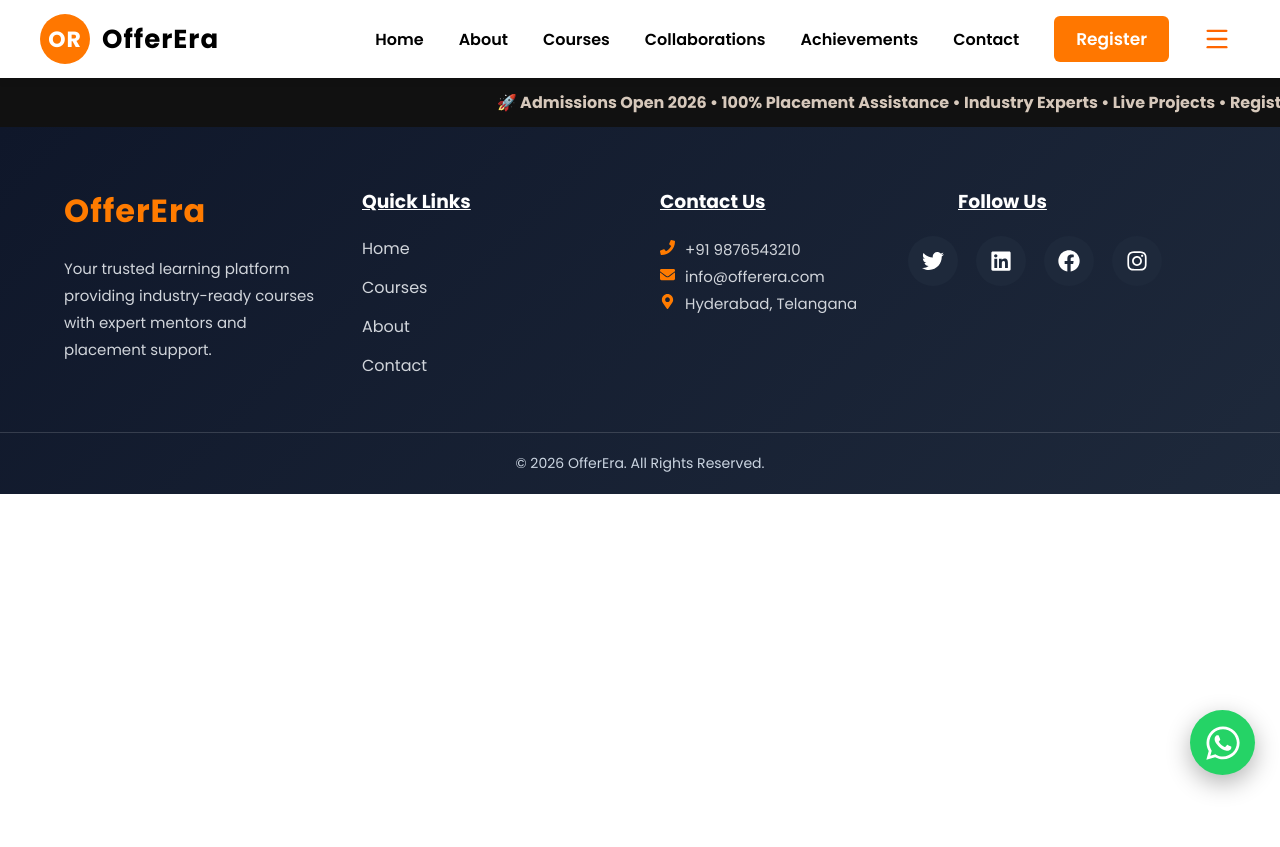
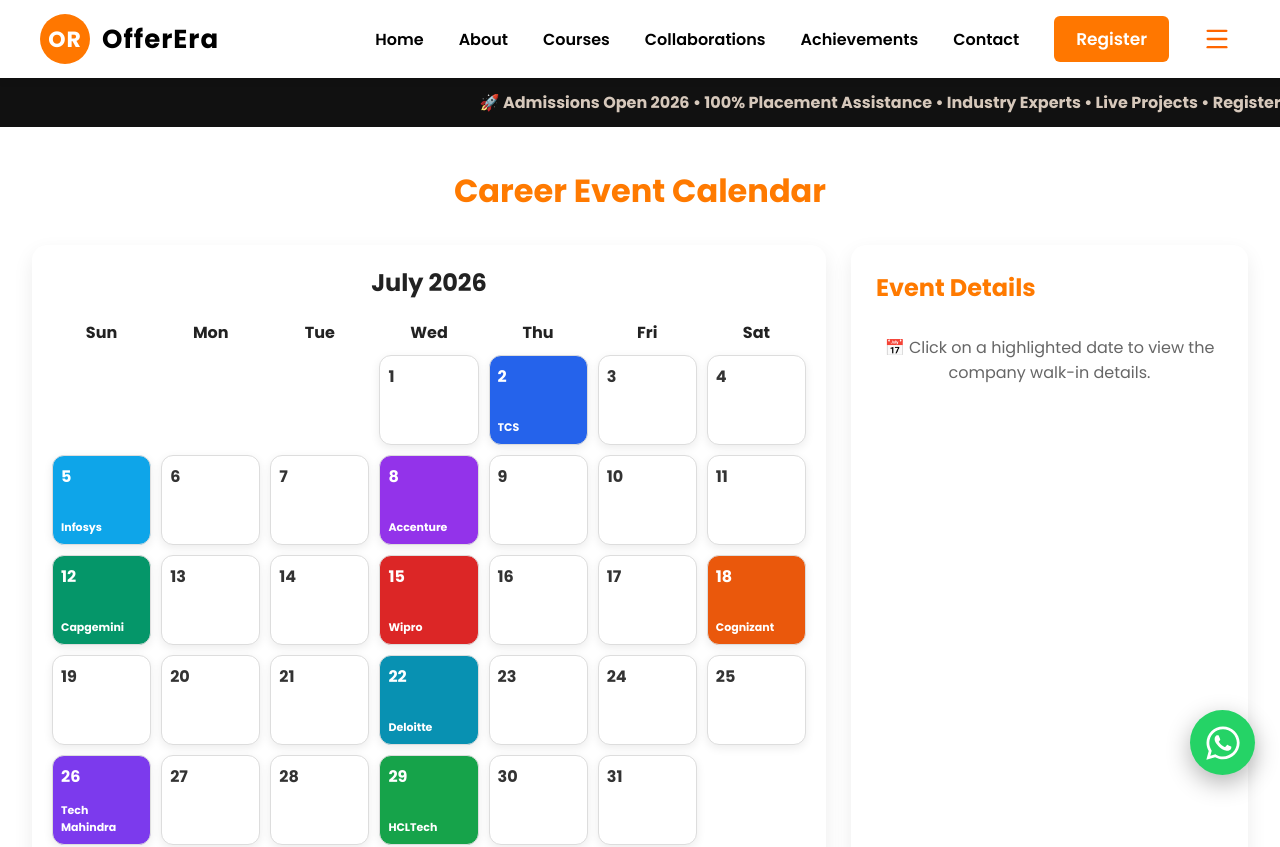
Before and after one commit to rishithac03/Institute-Website, a React (Vite) app in the folder vite-project/: page /careerevent in a window 1280 px wide. Shown: the top 847 px of the page. Before the commit the page ends 800 px from the top, so only its background shows below. Built offline with nearby package versions, Linux system fonts and the light colour scheme.

Commit message:
resolved conflicts

```diff
--- a/vite-project/src/App.jsx
+++ b/vite-project/src/App.jsx
@@ -19,6 +19,7 @@
 import SuccessStories from './pages/SuccesStories';
 import Certificate from './pages/Certificate';
 import SuccessDetails from "./pages/SuccessDetails";
+import CareerEvent from "./CareerEvent";
 function App() {
   return (
     <>
@@ -40,6 +41,7 @@
         <Route path="/demopage" element={<DemoPage/>} />
         <Route path="/successstories" element={<SuccessStories/>}/>
         <Route path="/successstories/:category" element={<SuccessDetails/>}/>
+        <Route path="/careerevent" element={<CareerEvent/>}/>
 
       </Routes>
       <div style={{marginTop:"0px"}}>
--- /dev/null
+++ b/vite-project/src/CareerEvent.jsx
@@ -0,0 +1,281 @@
+import React, { useState } from "react";
+const CareerEvent = () => {
+  const today = new Date();
+  const currentMonth = today.getMonth();
+  const currentYear = today.getFullYear();
+
+  const companyEvents = {
+    2: {
+      company: "TCS",
+      title: "Walk-in Drive",
+      location: "Hyderabad",
+      time: "10:00 AM",
+      role: "Java Developer",
+      color: "#2563eb",
+    },
+    5: {
+      company: "Infosys",
+      title: "Hiring Event",
+      location: "Bangalore",
+      time: "09:30 AM",
+      role: "System Engineer",
+      color: "#0ea5e9",
+    },
+    8: {
+      company: "Accenture",
+      title: "Campus Walk-in",
+      location: "Hyderabad",
+      time: "11:00 AM",
+      role: "Associate Software Engineer",
+      color: "#9333ea",
+    },
+    12: {
+      company: "Capgemini",
+      title: "Recruitment Drive",
+      location: "Chennai",
+      time: "10:00 AM",
+      role: "Software Engineer",
+      color: "#059669",
+    },
+    15: {
+      company: "Wipro",
+      title: "Walk-in Drive",
+      location: "Pune",
+      time: "09:00 AM",
+      role: "Project Engineer",
+      color: "#dc2626",
+    },
+    18: {
+      company: "Cognizant",
+      title: "Off Campus",
+      location: "Hyderabad",
+      time: "10:30 AM",
+      role: "Programmer Analyst",
+      color: "#ea580c",
+    },
+    22: {
+      company: "Deloitte",
+      title: "Hiring Drive",
+      location: "Hyderabad",
+      time: "01:00 PM",
+      role: "Analyst",
+      color: "#0891b2",
+    },
+    26: {
+      company: "Tech Mahindra",
+      title: "Mega Walk-in",
+      location: "Hyderabad",
+      time: "10:00 AM",
+      role: "Support Engineer",
+      color: "#7c3aed",
+    },
+    29: {
+      company: "HCLTech",
+      title: "Graduate Hiring",
+      location: "Noida",
+      time: "09:30 AM",
+      role: "Graduate Engineer Trainee",
+      color: "#16a34a",
+    },
+  };
+
+  const [selectedEvent, setSelectedEvent] = useState(null);
+
+  const firstDay = new Date(currentYear, currentMonth, 1).getDay();
+  const daysInMonth = new Date(
+    currentYear,
+    currentMonth + 1,
+    0
+  ).getDate();
+
+  const monthName = new Date(
+    currentYear,
+    currentMonth
+  ).toLocaleString("default", { month: "long" });
+
+  const calendar = [];
+
+  for (let i = 0; i < firstDay; i++) {
+    calendar.push(<div key={"blank" + i}></div>);
+  }
+
+  for (let day = 1; day <= daysInMonth; day++) {
+    const event = companyEvents[day];
+
+    calendar.push(
+      <div
+        key={day}
+        onClick={() => setSelectedEvent(event || null)}
+        style={{
+          height: "90px",
+          border: "1px solid #ddd",
+          borderRadius: "12px",
+          padding: "8px",
+          cursor: event ? "pointer" : "default",
+          background: event ? event.color : "#fff",
+          color: event ? "#fff" : "#333",
+          transition: "0.3s",
+          display: "flex",
+          flexDirection: "column",
+          justifyContent: "space-between",
+          boxShadow: "0 3px 10px rgba(0,0,0,0.08)",
+        }}
+      >
+        <strong>{day}</strong>
+
+        {event && (
+          <div
+            style={{
+              fontSize: "11px",
+              fontWeight: "bold",
+              overflow: "hidden",
+              textOverflow: "ellipsis",
+            }}
+          >
+            {event.company}
+          </div>
+        )}
+      </div>
+    );
+  }
+
+  return (
+    <div
+      style={{
+        width: "95%",
+        maxWidth: "1300px",
+        margin: "40px auto",
+        fontFamily: "Arial",
+      }}
+    >
+      <h1
+        style={{
+          textAlign: "center",
+          color: "#ff7a00",
+          marginBottom: "30px",
+        }}
+      >
+        Career Event Calendar
+      </h1>
+
+      <div
+        style={{
+          display: "grid",
+          gridTemplateColumns: "2fr 1fr",
+          gap: "25px",
+        }}
+      >
+        {/* Calendar */}
+
+        <div
+          style={{
+            background: "#fff",
+            padding: "20px",
+            borderRadius: "15px",
+            boxShadow: "0 8px 20px rgba(0,0,0,0.08)",
+          }}
+        >
+          <h2
+            style={{
+              textAlign: "center",
+              marginBottom: "20px",
+            }}
+          >
+            {monthName} {currentYear}
+          </h2>
+
+          <div
+            style={{
+              display: "grid",
+              gridTemplateColumns: "repeat(7,1fr)",
+              gap: "10px",
+              marginBottom: "10px",
+              fontWeight: "bold",
+              textAlign: "center",
+            }}
+          >
+            <div>Sun</div>
+            <div>Mon</div>
+            <div>Tue</div>
+            <div>Wed</div>
+            <div>Thu</div>
+            <div>Fri</div>
+            <div>Sat</div>
+          </div>
+
+          <div
+            style={{
+              display: "grid",
+              gridTemplateColumns: "repeat(7,1fr)",
+              gap: "10px",
+            }}
+          >
+            {calendar}
+          </div>
+        </div>
+
+        {/* Event Details */}
+
+        <div
+          style={{
+            background: "#fff",
+            borderRadius: "15px",
+            padding: "25px",
+            boxShadow: "0 8px 20px rgba(0,0,0,0.08)",
+          }}
+        >
+          <h2 style={{ color: "#ff7a00" }}>Event Details</h2>
+
+          {selectedEvent ? (
+            <>
+              <h3>{selectedEvent.company}</h3>
+
+              <p>
+                <strong>Event :</strong> {selectedEvent.title}
+              </p>
+
+              <p>
+                <strong>Role :</strong> {selectedEvent.role}
+              </p>
+
+              <p>
+                <strong>Location :</strong> {selectedEvent.location}
+              </p>
+
+              <p>
+                <strong>Time :</strong> {selectedEvent.time}
+              </p>
+
+              <button
+                style={{
+                  marginTop: "15px",
+                  background: "#ff7a00",
+                  color: "#fff",
+                  border: "none",
+                  padding: "12px 20px",
+                  borderRadius: "8px",
+                  cursor: "pointer",
+                  fontWeight: "bold",
+                }}
+              >
+                Apply Now
+              </button>
+            </>
+          ) : (
+            <div
+              style={{
+                marginTop: "30px",
+                color: "#666",
+                textAlign: "center",
+              }}
+            >
+              📅 Click on a highlighted date to view the company walk-in details.
+            </div>
+          )}
+        </div>
+      </div>
+    </div>
+  );
+};
+
+export default CareerEvent;
--- a/vite-project/src/components/Navbar/Navbar.jsx
+++ b/vite-project/src/components/Navbar/Navbar.jsx
@@ -77,6 +77,7 @@
                                 <NavLink to="/jobs"> Job Predictions </NavLink>
                                 <NavLink to="/resources"> Resources </NavLink>
                                 <NavLink to="/certificate"> Certificate Generation </NavLink>
+                                <NavLink to="/careerevent"> Career Event Calendar </NavLink>
                             </div>
                         )}
                         {mobileMenu && (
--- a/vite-project/src/pages/CourseDetails.jsx
+++ b/vite-project/src/pages/CourseDetails.jsx
@@ -1,6 +1,6 @@
 import React from "react";
 import { useParams } from "react-router-dom";
-import data from "./coursedata.json";
+import data from "./Coursedata.json";
 import "./CourseDetails.css";
 
 const CourseDetails = () => {
```
